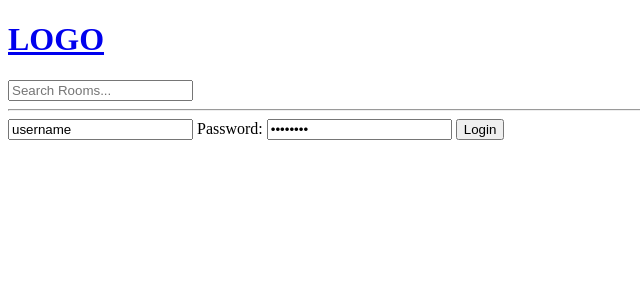
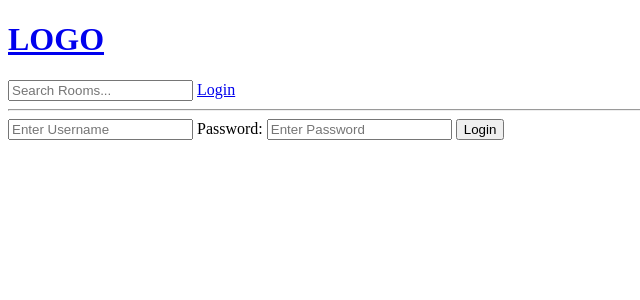
Before and after one commit to Kariuki11/studybud--1-Portifolio-Project, a Django app: page /login/ in a window 1280 px wide. Shown: the top 300 px of the page, without its empty margins (0-640 px from the left). Run offline with Django 5.2, Linux system fonts and the light colour scheme.

Commit message:
New changes

```diff
--- a/base/templates/base/login_register.html
+++ b/base/templates/base/login_register.html
@@ -6,10 +6,10 @@
     <form method="POST" actions="">
         {% csrf_token %}
 
-        <input type="text" value="username" placeholder="Enter Username" />
+        <input type="text" name="username" placeholder="Enter Username" />
 
         <label>Password:</label>
-        <input type="password" value="password" placeholder="Enter Password" />
+        <input type="password" name="password" placeholder="Enter Password" />
 
         <input type="submit" value="Login">
     </form>
--- a/templates/navbar.html
+++ b/templates/navbar.html
@@ -1,9 +1,12 @@
 <a href="/">
     <h1>LOGO</h1>
 </a>
+
 
 <form method="GET" action="{ url 'home' }">
     <input type="text" name="q" placeholder="Search Rooms..."
 </form>
 
+<a href="{% url 'login' %}" >Login</a>
+
 <hr>
```
